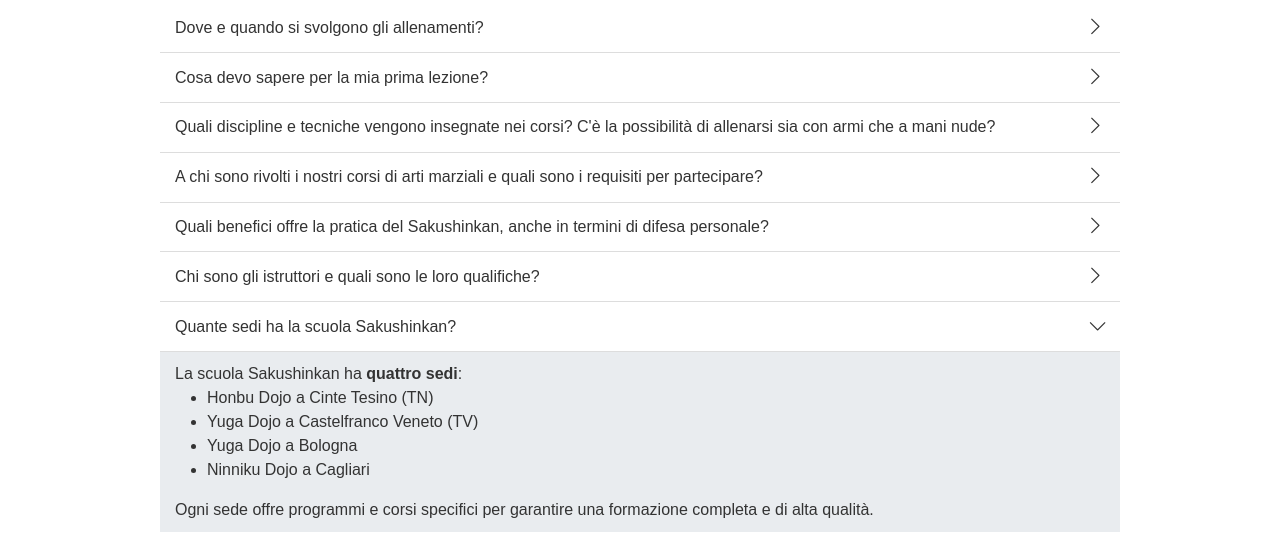
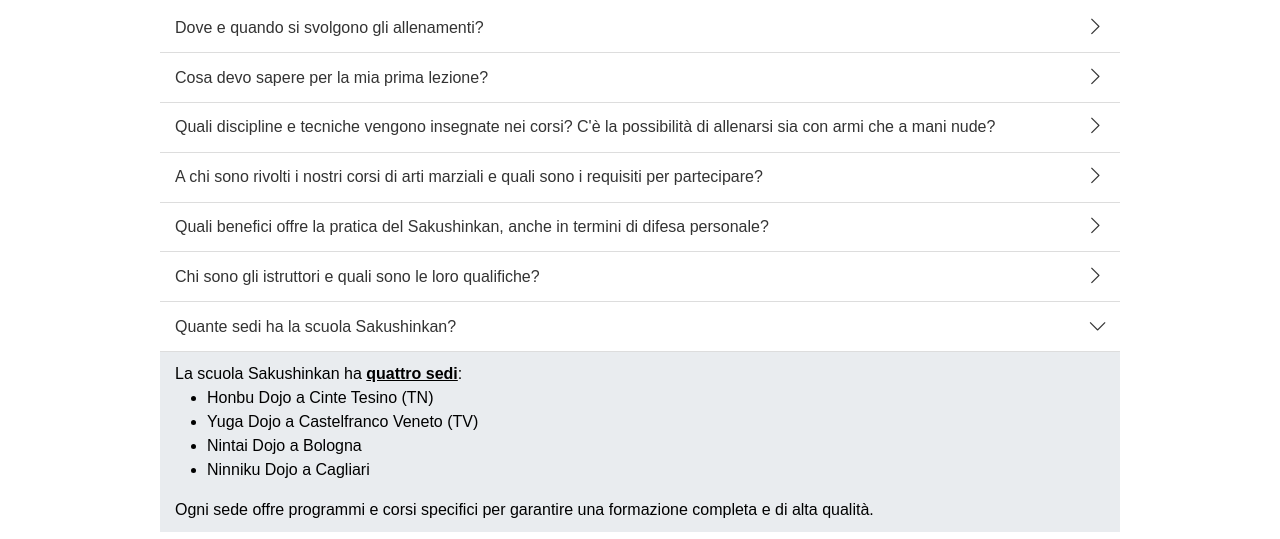
Before and after one commit to Sakushinkan/website-yuga-dojo, a plain HTML site: page domande.html in a window 1280 px wide. Both pictures are taken after a click on the element "Quante sedi ha la scuola Sakushinkan?". Shown: the part 239-778 px from the top of the page. Drawn offline with Linux system fonts and the light colour scheme.

Commit message:
locations

```diff
--- a/domande.html
+++ b/domande.html
@@ -182,14 +182,16 @@
             <span class="faq-icon bi bi-chevron-right"></span>
         </div>
         <div class="faq-answer">
-            La scuola Sakushinkan ha <b>quattro sedi</b>:
+            <a class="black text-decoration-none" href="https://www.sakushinkan.it/sedi" target="_blank">
+                La scuola Sakushinkan ha <b class="text-decoration-underline">quattro sedi</b>:
                 <ul>
                     <li>Honbu Dojo a Cinte Tesino (TN)</li>
                     <li>Yuga Dojo a Castelfranco Veneto (TV)</li>
-                <li>Yuga Dojo a Bologna</li>
+                    <li>Nintai Dojo a Bologna</li>
                     <li>Ninniku Dojo a Cagliari</li>
                 </ul>
                 Ogni sede offre programmi e corsi specifici per garantire una formazione completa e di alta qualità.
+            </a>
         </div>
 
         <div class="faq-item">
```
Lines whose indentation alone changed are shown as unchanged.
